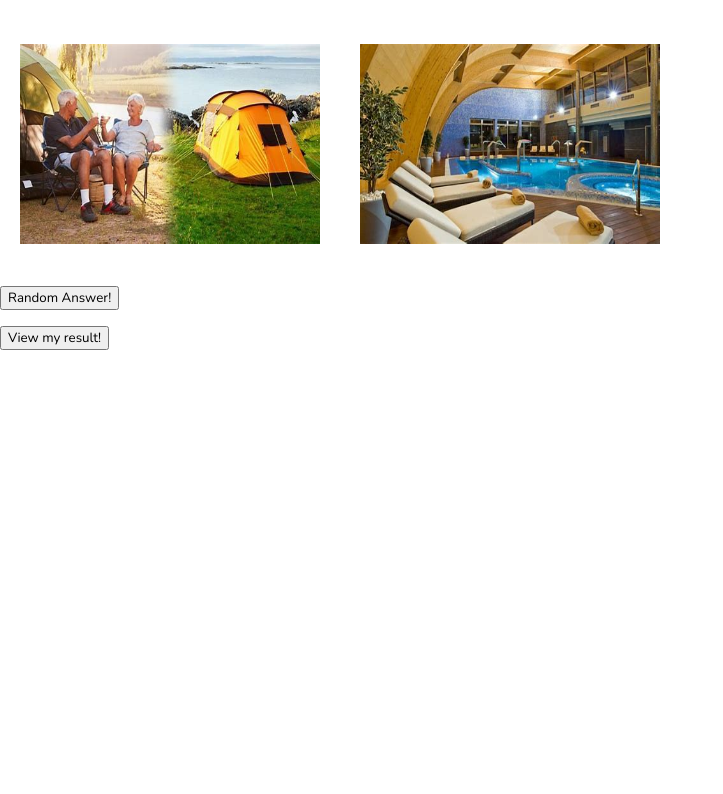
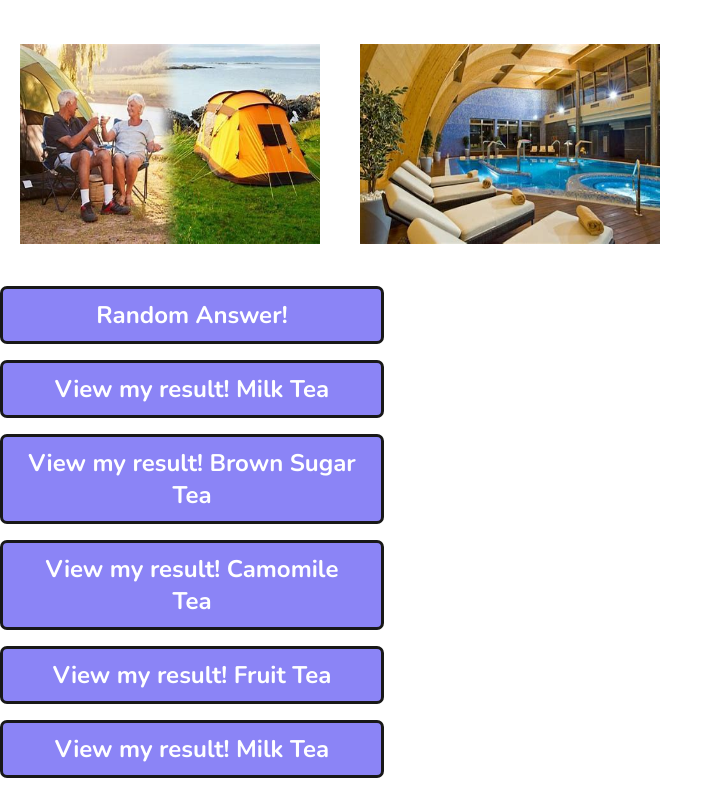
Before and after one commit to yvonne0711/cfg-react-project, a React (Create React App) app in the folder our-app/: page /Quiz in a window 1280 px wide. Shown: the part 4581-5375 px from the top of the page, without its empty margins (0-723 px from the left). Before the commit the page ends 4947 px from the top, so only its background shows below. Built offline with nearby package versions, Linux system fonts and the light colour scheme.

Commit message:
Quiz buttons
A quiz button added to show each of our results pages tonight, as a back up as I'm working on the assumption we won't get it working properly

```diff
--- a/our-app/src/pages/Quiz.js
+++ b/our-app/src/pages/Quiz.js
@@ -166,11 +166,23 @@ function warning() {
     <img className="quizImageHoliday" src={Q7image5} alt="spa break"/>
 
     <p>
-    <button className="resultsButton" onClick={() => navigateResults()}>Random Answer!</button>
+    <button className="cta-button"  onClick={() => navigateResults()}>Random Answer!</button>
     </p>
 
     <p>
-    <button className="resultsButton" onClick={() => navigate("/Results")}>View my result!</button>
+    <button className="cta-button"  onClick={() => navigate("/Results")}>View my result! Milk Tea</button>
+    </p>
+    <p>
+    <button className="cta-button"  onClick={() => navigate("/ResultsBST")}>View my result! Brown Sugar Tea</button>
+    </p>
+    <p>
+    <button className="cta-button"  onClick={() => navigate("/ResultsCT")}>View my result! Camomile Tea</button>
+    </p>
+    <p>
+    <button className="cta-button"  onClick={() => navigate("/ResultsFT")}>View my result! Fruit Tea</button>
+    </p>
+    <p>
+    <button className="cta-button"  onClick={() => navigate("/ResultsVT")}>View my result! Milk Tea</button>
     </p>
     </>
 
```
